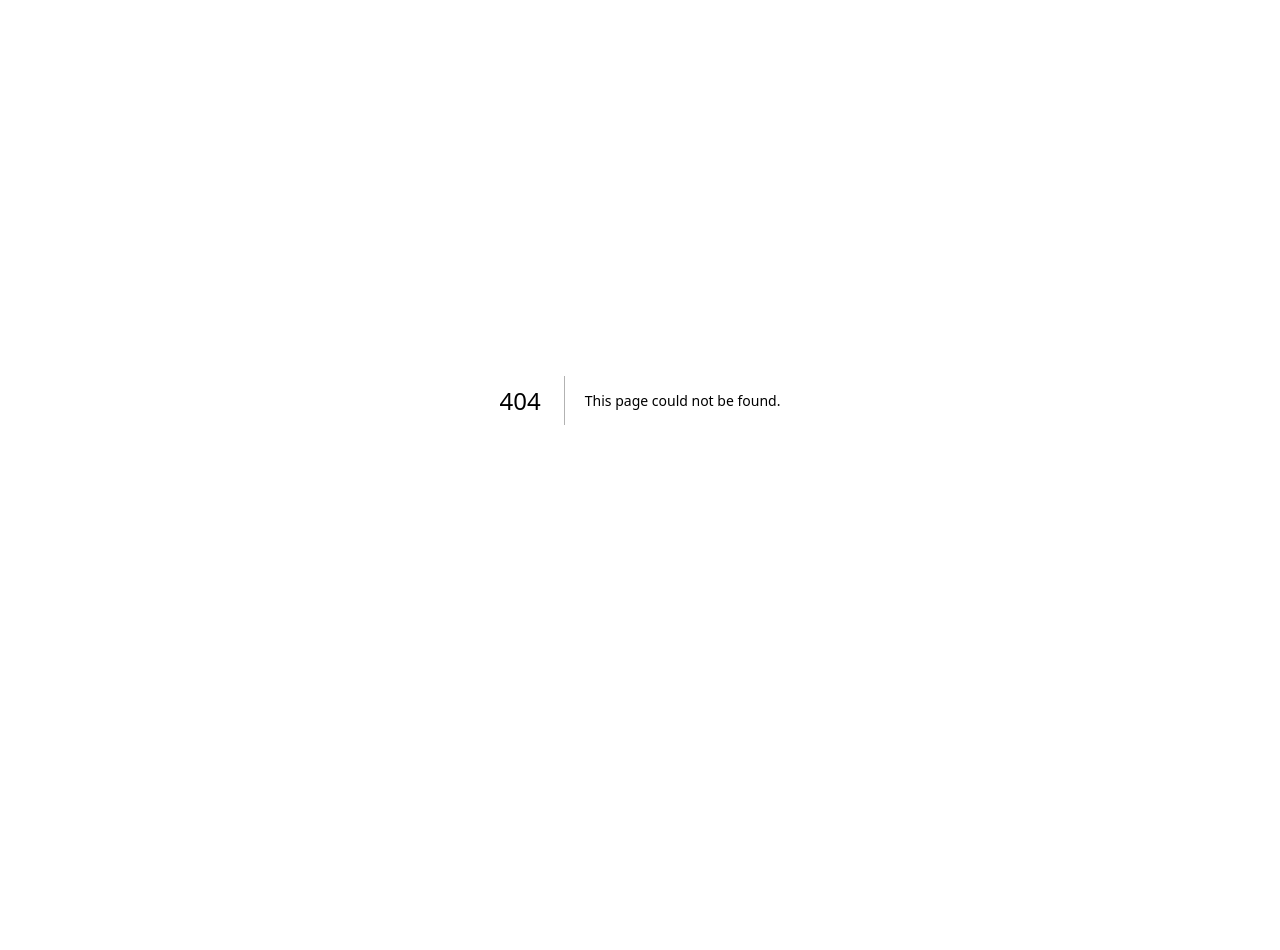
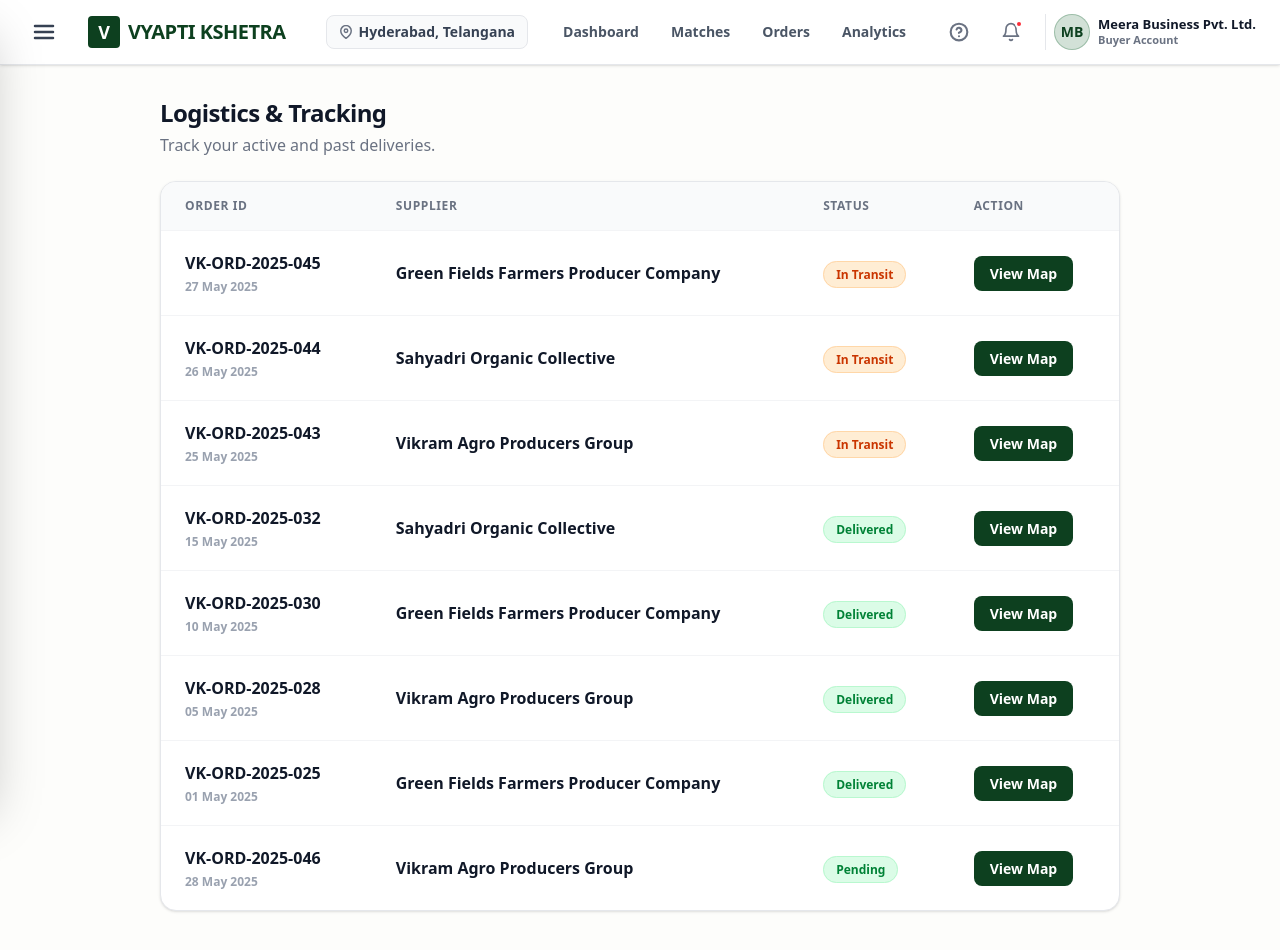
Before and after one commit to shanmukh-dotcom/sih-vyapthishektra-teamsarthak, a Next.js app: page /buyer/logistics in a window 1280 px wide. Before the commit this address had no page. Shown: the top 950 px of the page. Before the commit the page ends 800 px from the top, so only its background shows below. Built offline with nearby package versions, Linux system fonts and the light colour scheme.

Commit message:
fix: added missing index pages for bidding and logistics

```diff
--- /dev/null
+++ b/src/app/buyer/bidding/page.tsx
@@ -0,0 +1,60 @@
+"use client";
+
+import React from 'react';
+import Link from 'next/link';
+import { useBuyerData } from '@/context/BuyerDataContext';
+
+export default function BiddingIndex() {
+  const { matches } = useBuyerData();
+
+  return (
+    <div className="p-4 md:p-8 max-w-5xl mx-auto space-y-6">
+      <header className="mb-6">
+        <h1 className="text-2xl font-extrabold text-gray-900 tracking-tight">Active Bids & Negotiations</h1>
+        <p className="text-gray-500 font-medium mt-1">Manage your ongoing supplier negotiations.</p>
+      </header>
+
+      <div className="bg-white border border-gray-200 rounded-2xl shadow-sm overflow-hidden">
+        <div className="overflow-x-auto">
+          <table className="w-full text-left">
+            <thead className="bg-gray-50 border-b border-gray-100">
+              <tr>
+                <th className="px-6 py-4 text-xs font-bold text-gray-500 uppercase tracking-wider">Supplier</th>
+                <th className="px-6 py-4 text-xs font-bold text-gray-500 uppercase tracking-wider">Commodity</th>
+                <th className="px-6 py-4 text-xs font-bold text-gray-500 uppercase tracking-wider">Offered Price</th>
+                <th className="px-6 py-4 text-xs font-bold text-gray-500 uppercase tracking-wider">Status</th>
+                <th className="px-6 py-4 text-xs font-bold text-gray-500 uppercase tracking-wider">Action</th>
+              </tr>
+            </thead>
+            <tbody className="divide-y divide-gray-100">
+              {matches.map((match) => (
+                <tr key={match.id} className="hover:bg-gray-50/50 transition-colors">
+                  <td className="px-6 py-5">
+                    <div className="font-extrabold text-gray-900">{match.supplier.name}</div>
+                    <div className="text-xs font-bold text-gray-400 mt-1">{match.supplier.location}</div>
+                  </td>
+                  <td className="px-6 py-5">
+                    <div className="font-bold text-gray-900">{match.commodity}</div>
+                  </td>
+                  <td className="px-6 py-5">
+                    <div className="font-extrabold text-gray-900">?{match.offeredPrice.toFixed(2)}/kg</div>
+                  </td>
+                  <td className="px-6 py-5">
+                    <span className="px-3 py-1 text-xs font-black rounded-full border bg-orange-100 text-orange-700 border-orange-200">
+                      Negotiating
+                    </span>
+                  </td>
+                  <td className="px-6 py-5">
+                    <Link href={`/buyer/bidding/${match.id}`} className="px-4 py-2 bg-gray-900 text-white font-bold rounded-lg hover:bg-black transition-colors text-sm">
+                      Open Chat
+                    </Link>
+                  </td>
+                </tr>
+              ))}
+            </tbody>
+          </table>
+        </div>
+      </div>
+    </div>
+  );
+}
--- /dev/null
+++ b/src/app/buyer/logistics/page.tsx
@@ -0,0 +1,56 @@
+"use client";
+
+import React from 'react';
+import Link from 'next/link';
+import { useBuyerData } from '@/context/BuyerDataContext';
+
+export default function LogisticsIndex() {
+  const { orders } = useBuyerData();
+
+  return (
+    <div className="p-4 md:p-8 max-w-5xl mx-auto space-y-6">
+      <header className="mb-6">
+        <h1 className="text-2xl font-extrabold text-gray-900 tracking-tight">Logistics & Tracking</h1>
+        <p className="text-gray-500 font-medium mt-1">Track your active and past deliveries.</p>
+      </header>
+
+      <div className="bg-white border border-gray-200 rounded-2xl shadow-sm overflow-hidden">
+        <div className="overflow-x-auto">
+          <table className="w-full text-left">
+            <thead className="bg-gray-50 border-b border-gray-100">
+              <tr>
+                <th className="px-6 py-4 text-xs font-bold text-gray-500 uppercase tracking-wider">Order ID</th>
+                <th className="px-6 py-4 text-xs font-bold text-gray-500 uppercase tracking-wider">Supplier</th>
+                <th className="px-6 py-4 text-xs font-bold text-gray-500 uppercase tracking-wider">Status</th>
+                <th className="px-6 py-4 text-xs font-bold text-gray-500 uppercase tracking-wider">Action</th>
+              </tr>
+            </thead>
+            <tbody className="divide-y divide-gray-100">
+              {orders.map((order) => (
+                <tr key={order.id} className="hover:bg-gray-50/50 transition-colors">
+                  <td className="px-6 py-5">
+                    <div className="font-extrabold text-gray-900">{order.id}</div>
+                    <div className="text-xs font-bold text-gray-400 mt-1">{order.date}</div>
+                  </td>
+                  <td className="px-6 py-5">
+                    <div className="font-bold text-gray-900">{order.supplier.name}</div>
+                  </td>
+                  <td className="px-6 py-5">
+                    <span className={`px-3 py-1 text-xs font-black rounded-full border ${order.status === 'In Progress' ? 'bg-orange-100 text-orange-700 border-orange-200' : 'bg-green-100 text-green-700 border-green-200'}`}>
+                      {order.status === 'In Progress' ? 'In Transit' : order.status}
+                    </span>
+                  </td>
+                  <td className="px-6 py-5">
+                    <Link href={`/buyer/logistics/${order.id}`} className="px-4 py-2 bg-[var(--color-brand-green-dark)] text-white font-bold rounded-lg hover:opacity-90 transition-opacity text-sm">
+                      View Map
+                    </Link>
+                  </td>
+                </tr>
+              ))}
+            </tbody>
+          </table>
+        </div>
+      </div>
+    </div>
+  );
+}
```
